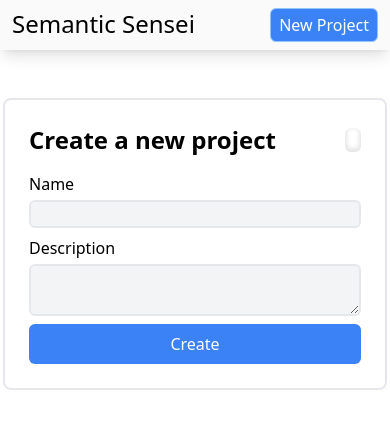
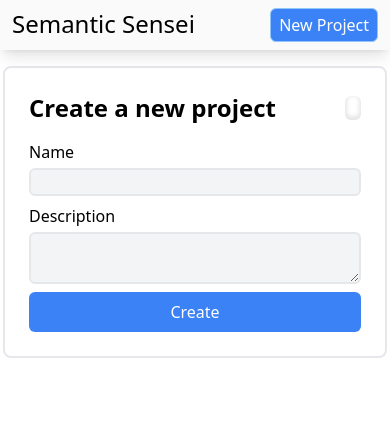
Before and after one commit to Crystalix007/semantic-sensei, a SvelteKit app in the folder frontend/: page /project/create in a window 390 px wide. Shown: the top 428 px of the page. Built offline with nearby package versions, Linux system fonts and the light colour scheme; some icons are missing.

Commit message:
fix: unify margins across all pages
Unifies the page margins across all pages to prevent layout shifts
during navigation.

```diff
--- a/frontend/src/routes/+layout.scss
+++ b/frontend/src/routes/+layout.scss
@@ -23,7 +23,7 @@
 }
 
 .top-page {
-	@apply mt-12;
+	@apply m-4 md:m-8 lg:mt-12;
 	@include page;
 }
 
--- a/frontend/src/routes/+page.svelte
+++ b/frontend/src/routes/+page.svelte
@@ -4,7 +4,7 @@
 	export let data: Promise<Projects>;
 </script>
 
-<div class="top-page m-8">
+<div class="top-page">
 	<h2 class="text-4xl">Semantic Sensei - Build Your Own Semantic Classifier</h2>
 	<p class="pt-2">
 		Manually label samples of LLM text output, and train a classifier to label
--- a/frontend/src/routes/project/[project_id]/task/[task_id]/+page.svelte
+++ b/frontend/src/routes/project/[project_id]/task/[task_id]/+page.svelte
@@ -6,7 +6,7 @@
 </script>
 
 <div class="top-page">
-	<div class="border-2 rounded-lg p-6 flex flex-col gap-4 m-8">
+	<div class="border-2 rounded-lg p-6 flex flex-col gap-4">
 		<div class="flex items-center justify-between">
 			{#await data}
 				<h2 class="page-title">Loading...</h2>
```
